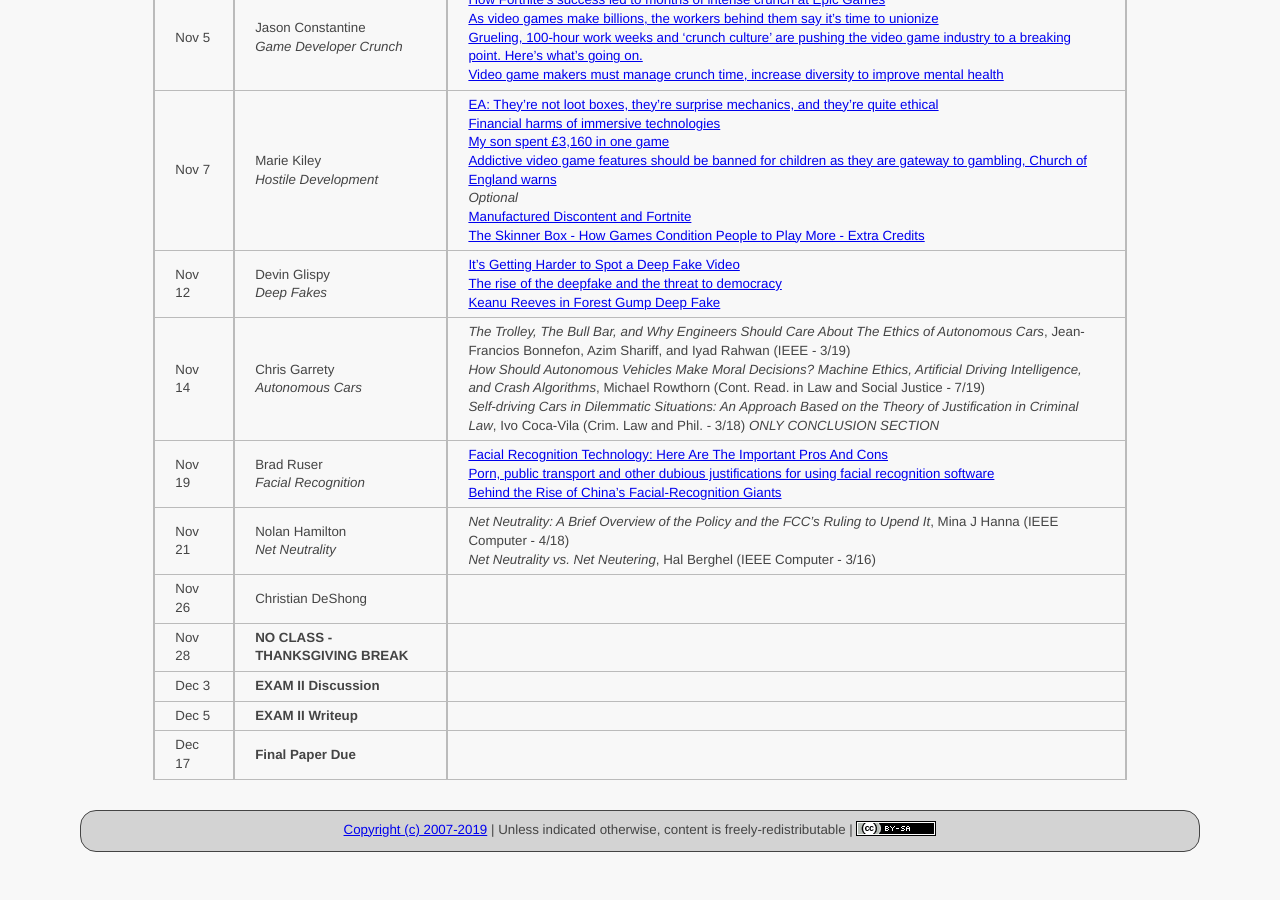
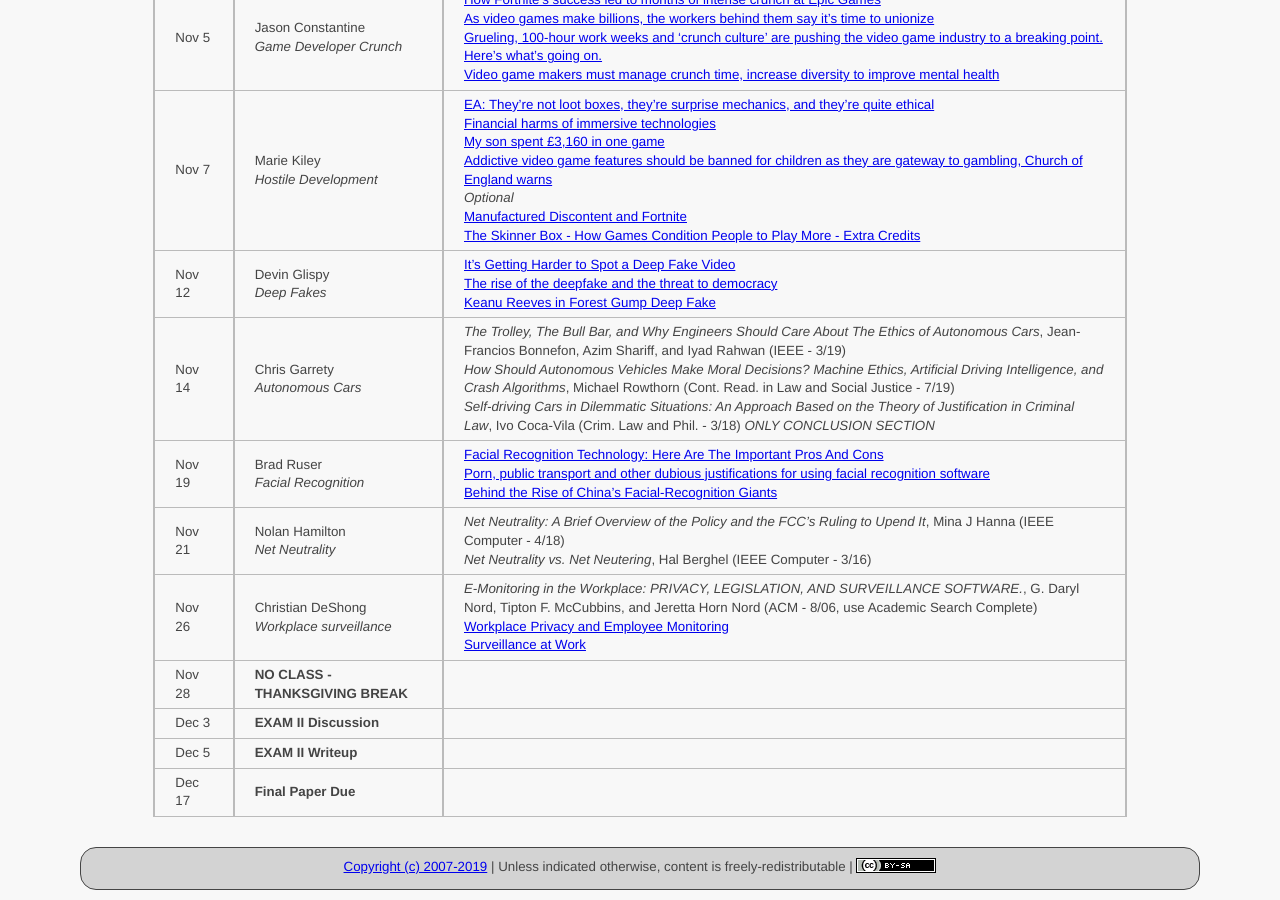
Before and after one commit to ycpcs/cs456-fall2019, a Jekyll site: the page built from schedule/index.md, in a window 1280 px wide and 900 px high, scrolled down 1671 px. Built offline with Jekyll 4.4.1, drawn with Linux system fonts in a browser that asks for light colours; before the commit the page ends 2533 px from its top, so only the background shows below that.

Commit message:
add Christian’s articles
add Christian’s articles

```diff
--- a/schedule/index.md
+++ b/schedule/index.md
@@ -40,7 +40,7 @@ All reading materials can be accessed via [Schmidt Library](http://library.ycp.e
 > Nov 14  | Chris Garrety <br /> *Autonomous Cars* | *The Trolley, The Bull Bar, and Why Engineers Should Care About The Ethics of Autonomous Cars*, Jean-Francios Bonnefon, Azim Shariff, and Iyad Rahwan (IEEE - 3/19) <br /> *How Should Autonomous Vehicles Make Moral Decisions? Machine Ethics, Artificial Driving Intelligence, and Crash Algorithms*, Michael Rowthorn (Cont. Read. in Law and Social Justice - 7/19) <br /> *Self-driving Cars in Dilemmatic Situations: An Approach Based on the Theory of Justification in Criminal Law*, Ivo Coca-Vila (Crim. Law and Phil. - 3/18) *ONLY CONCLUSION SECTION*|
 > Nov 19  | Brad Ruser <br /> *Facial Recognition* | [Facial Recognition Technology: Here Are The Important Pros And Cons](https://www.forbes.com/sites/bernardmarr/2019/08/19/facial-recognition-technology-here-are-the-important-pros-and-cons/#63623baf14d1) <br /> [Porn, public transport and other dubious justifications for using facial recognition software](https://www.theguardian.com/technology/2019/nov/17/porn-public-transport-and-other-dubious-justifications-for-using-facial-recognition-software) <br /> [Behind the Rise of China’s Facial-Recognition Giants](https://www.wired.com/story/behind-rise-chinas-facial-recognition-giants/) |
 > Nov 21  | Nolan Hamilton <br /> *Net Neutrality* | *Net Neutrality: A Brief Overview of the Policy and the FCC’s Ruling to Upend It*, Mina J Hanna (IEEE Computer - 4/18) <br /> *Net Neutrality vs. Net Neutering*, Hal Berghel (IEEE Computer - 3/16)|
-> Nov 26  | Christian DeShong | |
+> Nov 26  | Christian DeShong <br /> *Workplace surveillance* | *E-Monitoring in the Workplace: PRIVACY, LEGISLATION, AND SURVEILLANCE SOFTWARE.*, G. Daryl Nord, Tipton F. McCubbins, and Jeretta Horn Nord (ACM - 8/06, use Academic Search Complete) <br /> [Workplace Privacy and Employee Monitoring](https://privacyrights.org/consumer-guides/workplace-privacy-and-employee-monitoring) <br /> [Surveillance at Work](https://www.workplacefairness.org/workplace-surveillance) |
 > Nov 28  | **NO CLASS - THANKSGIVING BREAK** | |
 > Dec 3   | **EXAM II Discussion** | |
 > Dec 5   | **EXAM II Writeup**    | |
```
